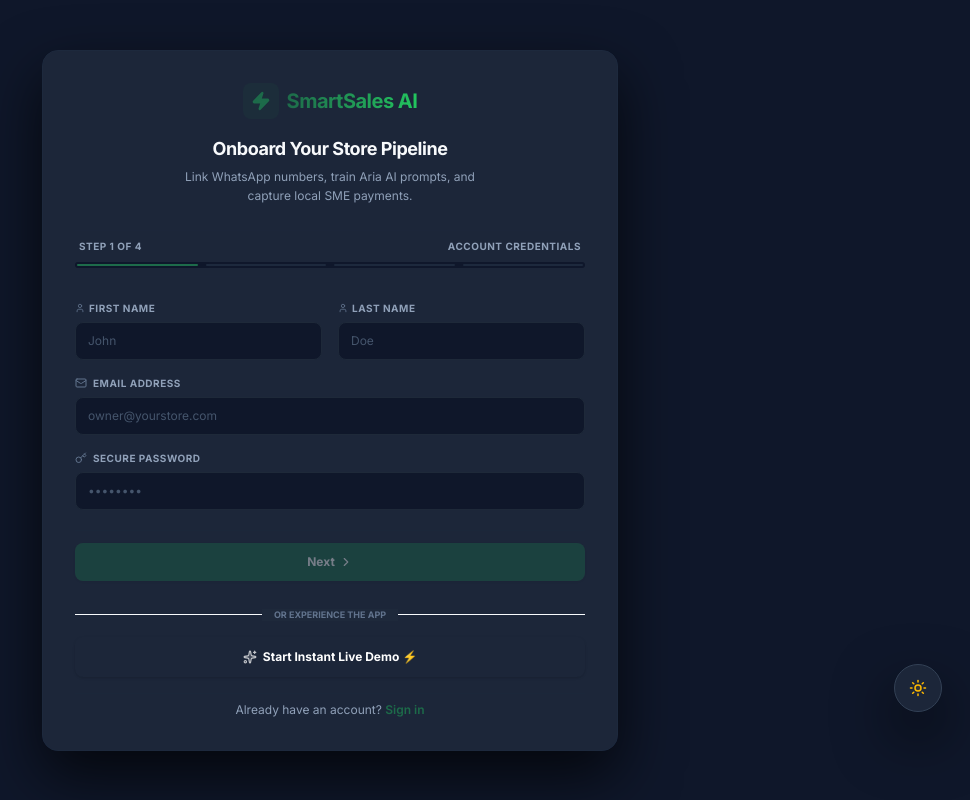
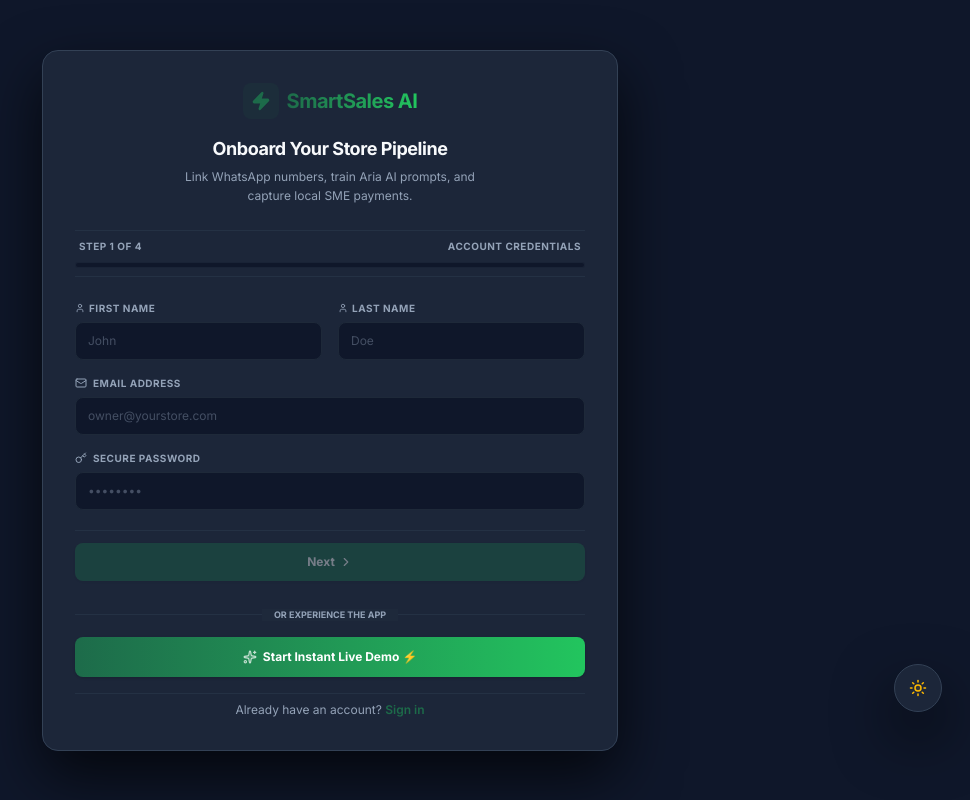
Before and after one commit to adeyemo-taiwo-m/smartsalesAI, a Next.js app: page /register in a window 1280 px wide. Shown: the whole page, without its empty margins (310-1280 px from the left). Built offline with nearby package versions, Linux system fonts and the light colour scheme.

Commit message:
fix(auth): resolve light/dark mode text contrast issues on onboarding wizard

```diff
--- a/app/(auth)/register/page.tsx
+++ b/app/(auth)/register/page.tsx
@@ -159,14 +159,14 @@ export default function RegisterPage() {
     <div className="flex min-h-screen items-center justify-center bg-dark text-text-primary relative selection:bg-brand-green/30 selection:text-white px-4 py-10">
       {/* Background Radial Glow */}
       <div
-        className="absolute top-0 left-0 right-0 h-[750px] pointer-events-none -z-10"
+        className="absolute top-0 left-0 right-0 h-[750px] pointer-events-none -z-10 animate-pulse"
         style={{
           background: "radial-gradient(ellipse 80% 50% at 50% -10%, rgba(29,107,74,0.25) 0%, transparent 70%)"
         }}
       />
 
       {/* Glassmorphic Onboarding Card */}
-      <div className="w-full max-w-xl bg-dark-card/90 border border-slate-800 p-6 sm:p-8 rounded-2xl shadow-widget backdrop-blur-md space-y-6 hover:border-slate-700/80 duration-200 transition-colors z-10 animate-slide-up">
+      <div className="w-full max-w-xl bg-dark-card/90 border border-dark-border p-6 sm:p-8 rounded-2xl shadow-widget backdrop-blur-md space-y-6 hover:border-brand-green/20 duration-200 transition-colors z-10 animate-slide-up">
 
         {/* Logo and Titles */}
         <div className="flex flex-col items-center gap-1 text-center">
@@ -178,17 +178,17 @@ export default function RegisterPage() {
               SmartSales AI
             </span>
           </div>
-          <h2 className="text-base sm:text-lg font-bold text-slate-50 tracking-tight mt-3">
+          <h2 className="text-base sm:text-lg font-bold text-text-primary tracking-tight mt-3">
             Onboard Your Store Pipeline
           </h2>
-          <p className="text-xs text-slate-400 max-w-xs leading-relaxed">
+          <p className="text-xs text-text-muted max-w-xs leading-relaxed">
             Link WhatsApp numbers, train Aria AI prompts, and capture local SME payments.
           </p>
         </div>
 
         {/* Progress Tracker Banner */}
-        <div className="py-2 border-y border-slate-800/60">
-          <div className="flex items-center justify-between text-[10px] text-slate-400 font-bold uppercase tracking-wider mb-2 px-1">
+        <div className="py-2 border-y border-dark-border/40">
+          <div className="flex items-center justify-between text-[10px] text-text-muted font-bold uppercase tracking-wider mb-2 px-1">
             <span>Step {step} of 4</span>
             <span>
               {step === 1 && "Account Credentials"}
@@ -198,11 +198,11 @@ export default function RegisterPage() {
             </span>
           </div>
           {/* Progress Indicators */}
-          <div className="grid grid-cols-4 gap-2 h-1.5 w-full bg-slate-900 rounded-full overflow-hidden p-0.5">
-            <div className={`h-full rounded-full transition-all duration-300 ${step >= 1 ? "bg-brand-green shadow-green" : "bg-slate-800"}`} />
-            <div className={`h-full rounded-full transition-all duration-300 ${step >= 2 ? "bg-brand-green shadow-green" : "bg-slate-800"}`} />
-            <div className={`h-full rounded-full transition-all duration-300 ${step >= 3 ? "bg-brand-green shadow-green" : "bg-slate-800"}`} />
-            <div className={`h-full rounded-full transition-all duration-300 ${step >= 4 ? "bg-brand-green shadow-green" : "bg-slate-800"}`} />
+          <div className="grid grid-cols-4 gap-2 h-1.5 w-full bg-dark rounded-full overflow-hidden p-0.5 border border-dark-border/30">
+            <div className={`h-full rounded-full transition-all duration-300 ${step >= 1 ? "bg-brand-green shadow-green" : "bg-dark-border/50"}`} />
+            <div className={`h-full rounded-full transition-all duration-300 ${step >= 2 ? "bg-brand-green shadow-green" : "bg-dark-border/50"}`} />
+            <div className={`h-full rounded-full transition-all duration-300 ${step >= 3 ? "bg-brand-green shadow-green" : "bg-dark-border/50"}`} />
+            <div className={`h-full rounded-full transition-all duration-300 ${step >= 4 ? "bg-brand-green shadow-green" : "bg-dark-border/50"}`} />
           </div>
         </div>
 
@@ -210,8 +210,8 @@ export default function RegisterPage() {
         {loading ? (
           <div className="py-12 flex flex-col items-center justify-center gap-4 text-center select-none animate-pulse">
             <div className="w-12 h-12 rounded-full border-2 border-brand-green/30 border-t-brand-green animate-spin" />
-            <p className="text-sm font-semibold text-slate-200 mt-2">{loadingText}</p>
-            <p className="text-xs text-slate-500">Please do not refresh this page.</p>
+            <p className="text-sm font-semibold text-text-primary mt-2">{loadingText}</p>
+            <p className="text-xs text-text-muted">Please do not refresh this page.</p>
           </div>
         ) : (
           <div className="space-y-5">
@@ -220,34 +220,34 @@ export default function RegisterPage() {
               <div className="space-y-4">
                 <div className="grid grid-cols-2 gap-4">
                   <div className="space-y-1.5">
-                    <label className="text-[10px] font-bold text-slate-400 uppercase tracking-wider flex items-center gap-1">
-                      <User size={10} className="text-slate-500" /> First Name
+                    <label className="text-[10px] font-bold text-text-muted uppercase tracking-wider flex items-center gap-1">
+                      <User size={10} className="text-text-muted" /> First Name
                     </label>
                     <Input
                       required
                       value={firstName}
                       onChange={(e) => setFirstName(e.target.value)}
                       placeholder="John"
-                      className="h-9.5 text-xs bg-dark border-slate-800 text-slate-100 placeholder:text-slate-600 rounded-lg focus:border-brand-green/60 focus:ring-brand-green/20"
+                      className="h-9.5 text-xs bg-dark border-dark-border text-text-primary placeholder:text-text-muted/40 rounded-lg focus:border-brand-green/60 focus:ring-brand-green/20"
                     />
                   </div>
                   <div className="space-y-1.5">
-                    <label className="text-[10px] font-bold text-slate-400 uppercase tracking-wider flex items-center gap-1">
-                      <User size={10} className="text-slate-500" /> Last Name
+                    <label className="text-[10px] font-bold text-text-muted uppercase tracking-wider flex items-center gap-1">
+                      <User size={10} className="text-text-muted" /> Last Name
                     </label>
                     <Input
                       required
                       value={lastName}
                       onChange={(e) => setLastName(e.target.value)}
                       placeholder="Doe"
-                      className="h-9.5 text-xs bg-dark border-slate-800 text-slate-100 placeholder:text-slate-600 rounded-lg focus:border-brand-green/60 focus:ring-brand-green/20"
+                      className="h-9.5 text-xs bg-dark border-dark-border text-text-primary placeholder:text-text-muted/40 rounded-lg focus:border-brand-green/60 focus:ring-brand-green/20"
                     />
                   </div>
                 </div>
 
                 <div className="space-y-1.5">
-                  <label className="text-[10px] font-bold text-slate-400 uppercase tracking-wider flex items-center gap-1.5">
-                    <Mail size={12} className="text-slate-500" /> Email Address
+                  <label className="text-[10px] font-bold text-text-muted uppercase tracking-wider flex items-center gap-1.5">
+                    <Mail size={12} className="text-text-muted" /> Email Address
                   </label>
                   <Input
                     type="email"
@@ -255,13 +255,13 @@ export default function RegisterPage() {
                     value={email}
                     onChange={(e) => setEmail(e.target.value)}
                     placeholder="owner@yourstore.com"
-                    className="h-9.5 text-xs bg-dark border-slate-800 text-slate-100 placeholder:text-slate-600 rounded-lg focus:border-brand-green/60 focus:ring-brand-green/20"
+                    className="h-9.5 text-xs bg-dark border-dark-border text-text-primary placeholder:text-text-muted/40 rounded-lg focus:border-brand-green/60 focus:ring-brand-green/20"
                   />
                 </div>
 
                 <div className="space-y-1.5">
-                  <label className="text-[10px] font-bold text-slate-400 uppercase tracking-wider flex items-center gap-1.5">
-                    <Key size={12} className="text-slate-500" /> Secure Password
+                  <label className="text-[10px] font-bold text-text-muted uppercase tracking-wider flex items-center gap-1.5">
+                    <Key size={12} className="text-text-muted" /> Secure Password
                   </label>
                   <Input
                     type="password"
@@ -269,7 +269,7 @@ export default function RegisterPage() {
                     value={password}
                     onChange={(e) => setPassword(e.target.value)}
                     placeholder="••••••••"
-                    className="h-9.5 text-xs bg-dark border-slate-800 text-slate-100 placeholder:text-slate-600 rounded-lg focus:border-brand-green/60 focus:ring-brand-green/20"
+                    className="h-9.5 text-xs bg-dark border-dark-border text-text-primary placeholder:text-text-muted/40 rounded-lg focus:border-brand-green/60 focus:ring-brand-green/20"
                   />
                 </div>
               </div>
@@ -280,26 +280,26 @@ export default function RegisterPage() {
               <div className="space-y-4">
                 <div className="grid grid-cols-1 sm:grid-cols-2 gap-4">
                   <div className="space-y-1.5">
-                    <label className="text-[10px] font-bold text-slate-400 uppercase tracking-wider flex items-center gap-1.5">
-                      <Building size={12} className="text-slate-500" /> Business Name
+                    <label className="text-[10px] font-bold text-text-muted uppercase tracking-wider flex items-center gap-1.5">
+                      <Building size={12} className="text-text-muted" /> Business Name
                     </label>
                     <Input
                       required
                       value={bizName}
                       onChange={(e) => setBizName(e.target.value)}
                       placeholder="e.g. Kene Fashion Hub"
-                      className="h-9.5 text-xs bg-dark border-slate-800 text-slate-100 placeholder:text-slate-600 rounded-lg focus:border-brand-green/60 focus:ring-brand-green/20"
+                      className="h-9.5 text-xs bg-dark border-dark-border text-text-primary placeholder:text-text-muted/40 rounded-lg focus:border-brand-green/60 focus:ring-brand-green/20"
                     />
                   </div>
 
                   <div className="space-y-1.5">
-                    <label className="text-[10px] font-bold text-slate-400 uppercase tracking-wider flex items-center gap-1.5">
-                      <Briefcase size={12} className="text-slate-500" /> Industry Category
+                    <label className="text-[10px] font-bold text-text-muted uppercase tracking-wider flex items-center gap-1.5">
+                      <Briefcase size={12} className="text-text-muted" /> Industry Category
                     </label>
                     <select
                       value={bizCategory}
                       onChange={(e) => setBizCategory(e.target.value)}
-                      className="w-full h-9.5 px-3 bg-dark border border-slate-800 text-slate-200 rounded-lg text-xs font-semibold focus:outline-none focus:ring-1 focus:ring-brand-green"
+                      className="w-full h-9.5 px-3 bg-dark border border-dark-border text-text-primary rounded-lg text-xs font-semibold focus:outline-none focus:ring-1 focus:ring-brand-green"
                     >
                       <option value="Fashion & Apparel">Fashion & Apparel</option>
                       <option value="Skincare & Beauty">Skincare & Beauty</option>
@@ -312,27 +312,27 @@ export default function RegisterPage() {
                 </div>
 
                 <div className="space-y-1.5">
-                  <label className="text-[10px] font-bold text-slate-400 uppercase tracking-wider flex items-center gap-1.5">
-                    <Phone size={12} className="text-slate-500" /> Support Contact Phone (WhatsApp Format)
+                  <label className="text-[10px] font-bold text-text-muted uppercase tracking-wider flex items-center gap-1.5">
+                    <Phone size={12} className="text-text-muted" /> Support Contact Phone (WhatsApp Format)
                   </label>
                   <Input
                     required
                     value={bizPhone}
                     onChange={(e) => setBizPhone(e.target.value)}
                     placeholder="e.g. +234 803 111 2222"
-                    className="h-9.5 text-xs bg-dark border-slate-800 text-slate-100 placeholder:text-slate-600 rounded-lg focus:border-brand-green/60 focus:ring-brand-green/20"
+                    className="h-9.5 text-xs bg-dark border-dark-border text-text-primary placeholder:text-text-muted/40 rounded-lg focus:border-brand-green/60 focus:ring-brand-green/20"
                   />
                 </div>
 
                 <div className="space-y-1.5">
-                  <label className="text-[10px] font-bold text-slate-400 uppercase tracking-wider flex items-center gap-1.5">
-                    <Globe size={12} className="text-slate-500" /> Store Website URL (Optional)
+                  <label className="text-[10px] font-bold text-text-muted uppercase tracking-wider flex items-center gap-1.5">
+                    <Globe size={12} className="text-text-muted" /> Store Website URL (Optional)
                   </label>
                   <Input
                     value={website}
                     onChange={(e) => setWebsite(e.target.value)}
                     placeholder="e.g. https://yourstore.com"
-                    className="h-9.5 text-xs bg-dark border-slate-800 text-slate-100 placeholder:text-slate-600 rounded-lg focus:border-brand-green/60 focus:ring-brand-green/20"
+                    className="h-9.5 text-xs bg-dark border-dark-border text-text-primary placeholder:text-text-muted/40 rounded-lg focus:border-brand-green/60 focus:ring-brand-green/20"
                   />
                 </div>
               </div>
@@ -343,26 +343,26 @@ export default function RegisterPage() {
               <div className="space-y-4">
                 <div className="grid grid-cols-1 sm:grid-cols-2 gap-4">
                   <div className="space-y-1.5">
-                    <label className="text-[10px] font-bold text-slate-400 uppercase tracking-wider flex items-center gap-1.5">
-                      <Bot size={12} className="text-slate-500" /> AI Persona Name
+                    <label className="text-[10px] font-bold text-text-muted uppercase tracking-wider flex items-center gap-1.5">
+                      <Bot size={12} className="text-text-muted" /> AI Persona Name
                     </label>
                     <Input
                       required
                       value={aiName}
                       onChange={(e) => setAiName(e.target.value)}
                       placeholder="e.g. Aria"
-                      className="h-9.5 text-xs bg-dark border-slate-800 text-slate-100 rounded-lg focus:border-brand-green/60 focus:ring-brand-green/20"
+                      className="h-9.5 text-xs bg-dark border-dark-border text-text-primary placeholder:text-text-muted/40 rounded-lg focus:border-brand-green/60 focus:ring-brand-green/20"
                     />
                   </div>
 
                   <div className="space-y-1.5">
-                    <label className="text-[10px] font-bold text-slate-400 uppercase tracking-wider flex items-center gap-1.5">
-                      <Sparkles size={12} className="text-slate-500" /> Tonal Tone
+                    <label className="text-[10px] font-bold text-text-muted uppercase tracking-wider flex items-center gap-1.5">
+                      <Sparkles size={12} className="text-text-muted" /> Tonal Tone
                     </label>
                     <select
                       value={aiTone}
                       onChange={(e) => setAiTone(e.target.value)}
-                      className="w-full h-9.5 px-3 bg-dark border border-slate-800 text-slate-200 rounded-lg text-xs font-semibold focus:outline-none focus:ring-1 focus:ring-brand-green"
+                      className="w-full h-9.5 px-3 bg-dark border border-dark-border text-text-primary rounded-lg text-xs font-semibold focus:outline-none focus:ring-1 focus:ring-brand-green"
                     >
                       <option value="friendly">Friendly & Energetic</option>
                       <option value="professional">Strictly Professional</option>
@@ -372,7 +372,7 @@ export default function RegisterPage() {
                 </div>
 
                 <div className="space-y-1.5">
-                  <label className="text-[10px] font-bold text-slate-400 uppercase tracking-wider flex items-center gap-1.5">
+                  <label className="text-[10px] font-bold text-text-muted uppercase tracking-wider flex items-center gap-1.5">
                     Catalogs & Store Knowledge Base
                   </label>
                   <textarea
@@ -380,10 +380,10 @@ export default function RegisterPage() {
                     value={aiKb}
                     onChange={(e) => setAiKb(e.target.value)}
                     rows={4}
-                    className="w-full p-2.5 bg-dark border border-slate-800 rounded-lg text-xs text-slate-200 placeholder:text-slate-600 focus:outline-none focus:ring-1 focus:ring-brand-green font-sans leading-relaxed"
+                    className="w-full p-2.5 bg-dark border border-dark-border rounded-lg text-xs text-text-primary placeholder:text-text-muted/40 focus:outline-none focus:ring-1 focus:ring-brand-green font-sans leading-relaxed"
                     placeholder="Type details of your products, items list, prices, shipping rates, and return policies here. Aria uses this to talk with WhatsApp leads..."
                   />
-                  <span className="text-[9px] text-slate-500 block leading-tight">
+                  <span className="text-[9px] text-text-muted block leading-tight font-medium">
                     *Provide specific details like: 'Standard fabric costs ₦20,000. Nationwide shipping is ₦4,000.'
                   </span>
                 </div>
@@ -393,60 +393,60 @@ export default function RegisterPage() {
             {/* STEP 4: WHATSAPP CLOUD API SETUP */}
             {step === 4 && (
               <div className="space-y-4">
-                <div className="bg-brand-green/5 border border-brand-green/10 p-3 rounded-lg flex items-start gap-2.5">
+                <div className="bg-brand-green/10 border border-brand-green/20 p-3 rounded-lg flex items-start gap-2.5">
                   <HelpCircle size={15} className="text-brand-green shrink-0 mt-0.5" />
-                  <div className="text-[10px] text-slate-400 leading-relaxed">
-                    <p className="font-bold text-slate-300">How to get Meta API Parameters?</p>
+                  <div className="text-[10px] text-text-muted leading-relaxed">
+                    <p className="font-bold text-text-primary">How to get Meta API Parameters?</p>
                     <p className="mt-0.5">Create a Developer app in the Meta Developers dashboard under WhatsApp Cloud API. Link your business phone number to generate these parameters.</p>
                   </div>
                 </div>
 
                 <div className="space-y-1.5">
-                  <label className="text-[10px] font-bold text-slate-400 uppercase tracking-wider flex items-center gap-1.5">
-                    <Link2 size={12} className="text-slate-500" /> WhatsApp Phone Number ID
+                  <label className="text-[10px] font-bold text-text-muted uppercase tracking-wider flex items-center gap-1.5">
+                    <Link2 size={12} className="text-text-muted" /> WhatsApp Phone Number ID
                   </label>
                   <Input
                     value={whatsappPhoneId}
                     onChange={(e) => setWhatsappPhoneId(e.target.value)}
                     placeholder="e.g. 109283746501928"
-                    className="h-9.5 text-xs bg-dark border-slate-800 text-slate-100 placeholder:text-slate-600 rounded-lg focus:border-brand-green/60 focus:ring-brand-green/20"
+                    className="h-9.5 text-xs bg-dark border-dark-border text-text-primary placeholder:text-text-muted/40 rounded-lg focus:border-brand-green/60 focus:ring-brand-green/20"
                   />
                 </div>
 
                 <div className="space-y-1.5">
-                  <label className="text-[10px] font-bold text-slate-400 uppercase tracking-wider flex items-center gap-1.5">
-                    <Key size={12} className="text-slate-500" /> Meta API Permanent Token
+                  <label className="text-[10px] font-bold text-text-muted uppercase tracking-wider flex items-center gap-1.5">
+                    <Key size={12} className="text-text-muted" /> Meta API Permanent Token
                   </label>
                   <Input
                     value={whatsappAccessToken}
                     onChange={(e) => setWhatsappAccessToken(e.target.value)}
                     placeholder="EAAGy7ZCpB2t4BO8..."
-                    className="h-9.5 text-xs bg-dark border-slate-800 text-slate-100 placeholder:text-slate-600 rounded-lg focus:border-brand-green/60 focus:ring-brand-green/20"
+                    className="h-9.5 text-xs bg-dark border-dark-border text-text-primary placeholder:text-text-muted/40 rounded-lg focus:border-brand-green/60 focus:ring-brand-green/20"
                   />
                 </div>
 
                 <div className="space-y-1.5">
-                  <label className="text-[10px] font-bold text-slate-400 uppercase tracking-wider flex items-center gap-1.5">
+                  <label className="text-[10px] font-bold text-text-muted uppercase tracking-wider flex items-center gap-1.5">
                     Custom Webhook Verification Token
                   </label>
                   <Input
                     value={whatsappVerifyToken}
                     onChange={(e) => setWhatsappVerifyToken(e.target.value)}
                     placeholder="smartsales_aria_verify_token"
-                    className="h-9.5 text-xs bg-dark border-slate-800 text-slate-100 placeholder:text-slate-600 rounded-lg focus:border-brand-green/60 focus:ring-brand-green/20"
+                    className="h-9.5 text-xs bg-dark border-dark-border text-text-primary placeholder:text-text-muted/40 rounded-lg focus:border-brand-green/60 focus:ring-brand-green/20"
                   />
                 </div>
               </div>
             )}
 
             {/* Navigation Button Controls */}
-            <div className="flex items-center gap-3 pt-3 border-t border-slate-800/40">
+            <div className="flex items-center gap-3 pt-3 border-t border-dark-border/40">
               {step > 1 && (
                 <Button
                   type="button"
                   variant="outline"
                   onClick={handleBack}
-                  className="flex-1 h-9.5 text-xs font-semibold border-slate-800 hover:bg-slate-800/50 text-slate-300 rounded-lg flex items-center justify-center gap-1"
+                  className="flex-1 h-9.5 text-xs font-semibold border-dark-border hover:bg-dark-card/50 text-text-primary rounded-lg flex items-center justify-center gap-1"
                 >
                   <ChevronLeft size={14} /> Back
                 </Button>
@@ -470,7 +470,7 @@ export default function RegisterPage() {
                   <Button
                     type="button"
                     onClick={() => handleRegister(true)}
-                    className="flex-1 h-9.5 text-xs font-semibold bg-slate-800 hover:bg-slate-700 text-slate-200 border border-slate-700/50 rounded-lg flex items-center justify-center"
+                    className="flex-1 h-9.5 text-xs font-semibold bg-dark-card hover:bg-dark-border text-text-primary border border-dark-border rounded-lg flex items-center justify-center"
                   >
                     Skip & Connect Later 🧑‍💼
                   </Button>
@@ -493,9 +493,9 @@ export default function RegisterPage() {
           <div className="space-y-4 pt-1">
             <div className="relative flex items-center justify-center text-xs">
               <div className="absolute inset-0 flex items-center">
-                <div className="w-full border-t border-slate-850" />
+                <div className="w-full border-t border-dark-border/40" />
               </div>
-              <span className="relative px-3 bg-dark-card text-[9px] uppercase font-bold text-slate-500">
+              <span className="relative px-3 bg-dark-card text-[9px] uppercase font-bold text-text-muted">
                 Or experience the app
               </span>
             </div>
@@ -505,14 +505,14 @@ export default function RegisterPage() {
               type="button"
               onClick={handleDemoClick}
               disabled={loading}
-              className="w-full h-10 text-xs font-bold bg-brand-gradient hover:opacity-90 text-white rounded-lg shadow-green hover:-translate-y-0.5 transition-all duration-200 flex items-center justify-center gap-1.5"
+              className="w-full h-10 text-xs font-bold bg-gradient-to-r from-brand-green to-brand-green-light hover:opacity-90 text-white rounded-lg shadow-green hover:-translate-y-0.5 transition-all duration-200 flex items-center justify-center gap-1.5"
             >
               <Sparkles size={14} className="fill-white/20 animate-pulse text-white" />
               Start Instant Live Demo ⚡
             </Button>
 
             {/* Footnotes */}
-            <p className="text-center text-xs text-slate-400 pt-2 border-t border-slate-800/40">
+            <p className="text-center text-xs text-text-muted pt-2 border-t border-dark-border/40">
               Already have an account?{" "}
               <Link href="/login" className="font-semibold text-brand-green hover:underline">
                 Sign in
```
